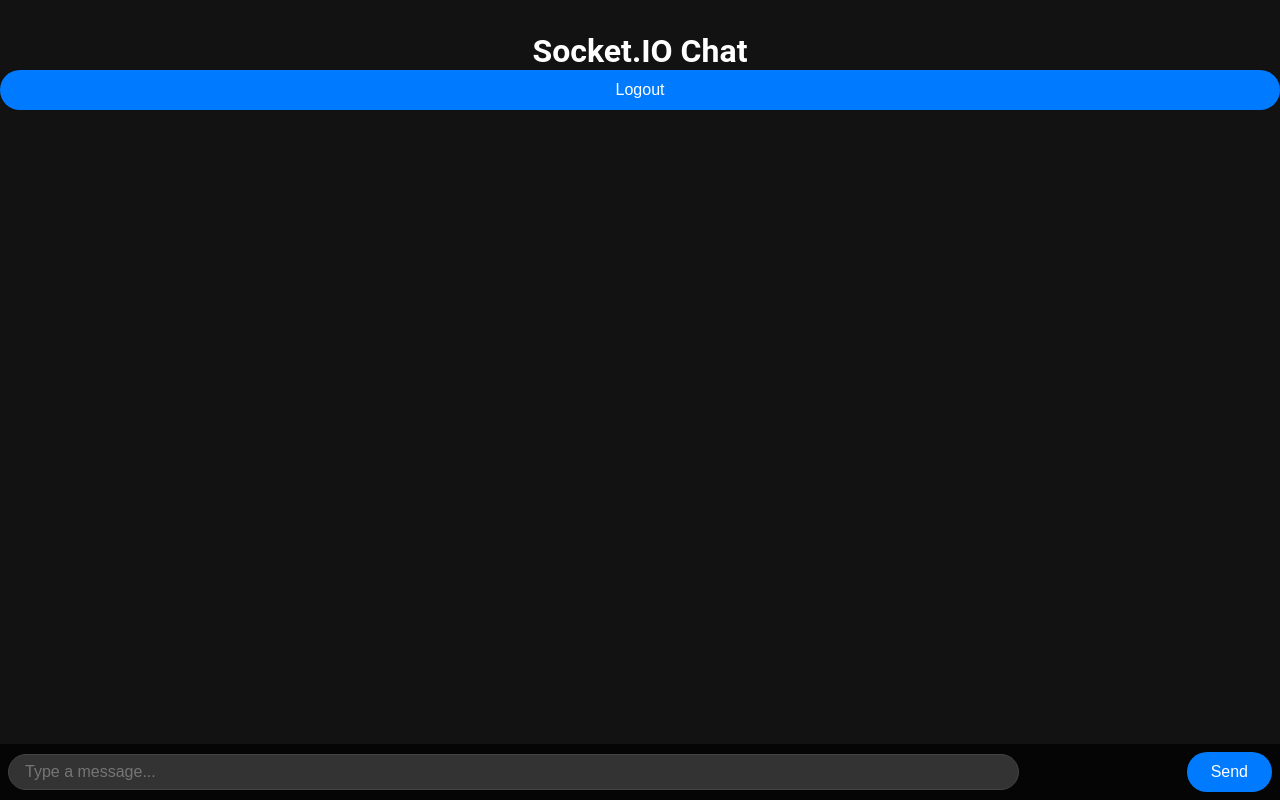
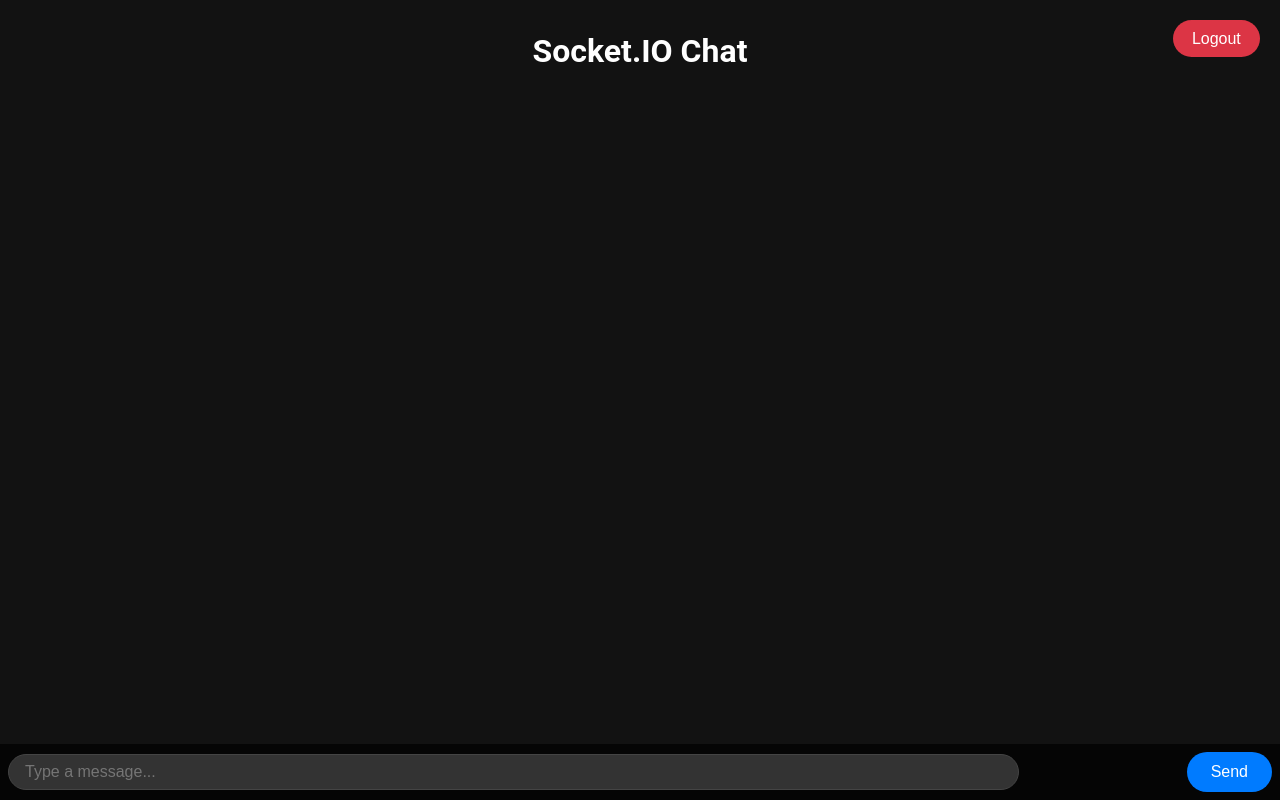
Before and after one commit to Smileyfish/SocketTest, a website: page public/index.html in a window 1280 px wide. Drawn offline with nearby package versions, Linux system fonts and the light colour scheme; sample sign-in values are in the browser's storage.

Commit message:
Add logout button functionality, update package.json for server start script, and seed database with hashed user passwords

```diff
--- a/package.json
+++ b/package.json
@@ -2,6 +2,10 @@
   "name": "socket-chat-example",
   "version": "0.0.1",
   "description": "my first socket.io app",
+  "main": "server/server.js",
+  "scripts": {
+    "start": "node server/server.js"
+  },
   "type": "module",
   "dependencies": {
     "bcrypt": "^5.1.1",
--- a/public/index.html
+++ b/public/index.html
@@ -7,7 +7,7 @@
   </head>
   <body>
     <h1>Socket.IO Chat</h1>
-    <button id="logout-btn">Logout</button>
+    <button onclick="logout()" id="logout-btn">Logout</button>
     <ul id="messages"></ul>
     <form id="form" action="">
       <input id="input" autocomplete="off" placeholder="Type a message..." />
--- a/public/styles.css
+++ b/public/styles.css
@@ -114,6 +114,24 @@
   background: #0056b3;
 }
 
+#logout-btn {
+  position: fixed;
+  top: 20px;
+  right: 20px;
+  background-color: #dc3545; /* Red for logout */
+  border: none;
+  padding: 0.6rem 1.2rem;
+  border-radius: 20px;
+  color: #fff;
+  cursor: pointer;
+  font-size: 1rem;
+  transition: background-color 0.3s ease;
+}
+
+#logout-btn:hover {
+  background-color: #b02a37;
+}
+
 /* Link styles */
 a {
   color: #a9eef7;
```
Also changed, not shown: server/utils/database.js (+10 -0 lines).
